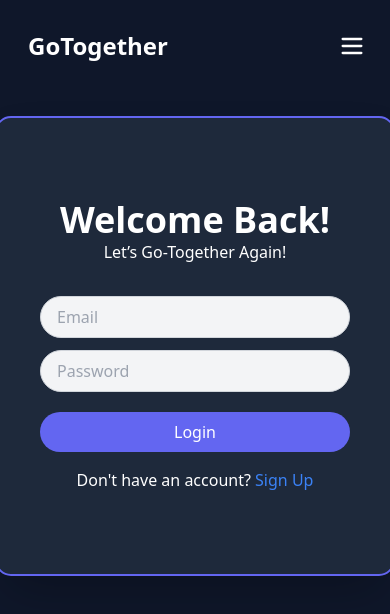
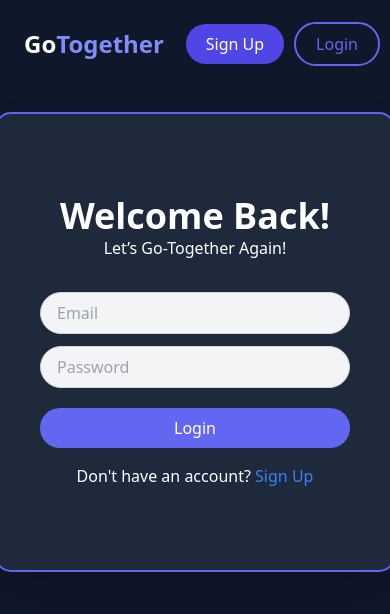
Before and after one commit to Shridharrrr/go-together, a Next.js app: page /login in a window 390 px wide. Shown: the top 614 px of the page. Built offline with nearby package versions, Linux system fonts and the light colour scheme; no server answers.

Commit message:
second final commit

```diff
--- a/package.json
+++ b/package.json
@@ -18,6 +18,7 @@
     "firebase": "^11.3.1",
     "framer-motion": "^12.5.0",
     "leaflet": "^1.9.4",
+    "lodash": "^4.17.21",
     "lucide-react": "^0.475.0",
     "next": "15.1.7",
     "react": "^19.0.0",
--- a/src/app/create-ride/page.js
+++ b/src/app/create-ride/page.js
@@ -1,5 +1,5 @@
 "use client";
-import { useState, useEffect } from "react";
+import { useState, useEffect,useCallback } from "react";
 import {
   fetchSuggestions,
   fetchRouteCreateRide,
@@ -16,7 +16,7 @@ import "leaflet/dist/leaflet.css";
 import L from "leaflet";
 import markerIconPng from "leaflet/dist/images/marker-icon.png";
 import markerShadowPng from "leaflet/dist/images/marker-shadow.png";
-import DatePicker from "react-datepicker";
+import { debounce } from "lodash";
 import "react-datepicker/dist/react-datepicker.css";
 import Navbar from "@/components/Navbar";
 
@@ -48,6 +48,16 @@ export default function CreateRide() {
     setPosition([parseFloat(place.lat), parseFloat(place.lon)]);
     setSuggestions([]);
   };
+
+  const debouncedFetchTo = useCallback(
+      debounce((query) => fetchSuggestions(query, setToSuggestions), 1000),
+      [setToSuggestions]
+    );
+
+    const debouncedFetchFrom = useCallback(
+      debounce((query) => fetchSuggestions(query, setFromSuggestions), 1000),
+      [setFromSuggestions]
+    );
 
   useEffect(() => {
     if (fromPosition && toPosition) {
@@ -108,7 +118,7 @@ export default function CreateRide() {
                   value={from}
                   onChange={(e) => {
                     setFrom(e.target.value);
-                    fetchSuggestions(e.target.value, setFromSuggestions);
+                    debouncedFetchFrom(e.target.value);
                   }}
                   placeholder="Leaving From"
                   className="p-2 border-2 rounded-full text-white w-full bg-gray-800 pl-4"
@@ -141,7 +151,7 @@ export default function CreateRide() {
                   value={to}
                   onChange={(e) => {
                     setTo(e.target.value);
-                    fetchSuggestions(e.target.value, setToSuggestions);
+                    debouncedFetchTo(e.target.value);
                   }}
                   placeholder="Going To"
                   className="p-2 border-2 rounded-full text-white w-full bg-gray-800 pl-4"
@@ -171,12 +181,14 @@ export default function CreateRide() {
               <input
                 type="date"
                 value={date}
+                placeholder="Date"
                 onChange={(e) => setDate(e.target.value)}
                 className="p-2 border-2 rounded-full bg-gray-800 text-white w-full pl-4"
               />
 
               <input
                 type="time"
+                placeholder="Time"
                 value={time}
                 onChange={(e) => setTime(e.target.value)}
                 className="p-2 border-2 rounded-full bg-gray-800 text-white w-full pl-4"
--- a/src/app/find-ride/page.js
+++ b/src/app/find-ride/page.js
@@ -1,5 +1,5 @@
 "use client";
-import { useState, useEffect } from "react";
+import { useState, useEffect,useCallback } from "react";
 import { useAuth } from "@/context/AuthContext";
 import {
   fetchAvailableRides,
@@ -15,6 +15,7 @@ import L from "leaflet";
 import markerIconPng from "leaflet/dist/images/marker-icon.png";
 import markerShadowPng from "leaflet/dist/images/marker-shadow.png";
 import Navbar from "@/components/Navbar";
+import { debounce } from "lodash";
 
 const customMarkerIcon = new L.Icon({
   iconUrl: markerIconPng.src,
@@ -59,8 +60,18 @@ export default function FindRide() {
     }
   };
 
+  const debouncedFetchTo = useCallback(
+    debounce((query) => fetchSuggestions(query, setToSuggestions), 1000),
+    [setToSuggestions]
+  );
+
+  const debouncedFetchFrom = useCallback(
+    debounce((query) => fetchSuggestions(query, setFromSuggestions), 1000),
+    [setFromSuggestions]
+  );
+
   useEffect(() => {
-    fetchRouteFindRide(fromPosition,toPosition,setRouteCoords,findMatchingRides);
+    fetchRouteFindRide(fromPosition,toPosition,setRouteCoords,findMatchingRides,);
   }, [fromPosition, toPosition]);
 
   useEffect(() => {
@@ -108,7 +119,7 @@ export default function FindRide() {
                 value={from}
                 onChange={(e) => {
                   setFrom(e.target.value);
-                  fetchSuggestions(e.target.value, setFromSuggestions);
+                  debouncedFetchFrom(e.target.value);
                 }}
                 placeholder="Leaving From"
                 className="p-2 border-2 rounded-full text-white w-full bg-gray-800 pl-3"
@@ -141,7 +152,7 @@ export default function FindRide() {
                 value={to}
                 onChange={(e) => {
                   setTo(e.target.value);
-                  fetchSuggestions(e.target.value, setToSuggestions);
+                  debouncedFetchTo(e.target.value);
                 }}
                 placeholder="Going To"
                 className="p-2 border-2 rounded-full bg-gray-800 text-white w-full pl-3"
--- a/src/components/Navbar.jsx
+++ b/src/components/Navbar.jsx
@@ -32,7 +32,7 @@ export default function Navbar() {
     }`;
   };
 
-  const getButtonStylesmobile = (page) => {
+  const getButtonStylesMobile = (page) => {
     const isActive = pathname === page;
     return `py-2 px-5 rounded-full active:scale-95 transition-all ${
       isActive
@@ -48,8 +48,8 @@ export default function Navbar() {
   };
 
   return (
-    <nav className="bg-slate-900 text-white p-4 py-6 mb-6 flex justify-between items-center relative z-50">
-  <h1 className="text-2xl font-bold ml-3">GoTogether</h1>
+    <nav className="bg-slate-900 text-white p-3 py-6 mb-6 flex justify-between items-center relative z-50">
+      <h1 className="text-2xl font-bold ml-3 text-indigo-400"><span className="text-white">Go</span>Together</h1>
 
       {/* Desktop Navigation */}
       <div className="hidden lg:flex gap-4 mr-3">
@@ -89,32 +89,42 @@ export default function Navbar() {
         )}
       </div>
 
-  {/* Mobile Menu Button */}
+      {/* Mobile Menu Button (Only for Logged-in Users) */}
+      {user ? (
         <button
           className="lg:hidden p-2 focus:outline-none"
           onClick={() => setIsOpen(!isOpen)}
         >
           {isOpen ? <X size={28} /> : <Menu size={28} />}
         </button>
+      ) : (
+        // Show Sign Up and Login directly if the user is not logged in
+        <div className="lg:hidden flex gap-3">
+          <Link href="/signup" className={getButtonStyles("/signup")}>
+            Sign Up
+          </Link>
+          <Link href="/login" className={getButtonStyles("/login")}>
+            Login
+          </Link>
+        </div>
+      )}
 
-  {/* Mobile Menu (Fixing Hidden Issue) */}
-  {isOpen && (
+      {/* Mobile Menu */}
+      {isOpen && user && (
         <div className="absolute top-full left-0 w-full bg-slate-900 text-white flex flex-col items-center py-4 space-y-3 shadow-lg lg:hidden z-[1000]">
-      {user ? (
-        <>
-          <Link href="/my-rides" className={getButtonStylesmobile("/my-rides")} onClick={() => setIsOpen(false)}>
+          <Link href="/my-rides" className={getButtonStylesMobile("/my-rides")} onClick={() => setIsOpen(false)}>
             My Rides
           </Link>
-          <Link href="/my-requests" className={getButtonStylesmobile("/my-requests")} onClick={() => setIsOpen(false)}>
+          <Link href="/my-requests" className={getButtonStylesMobile("/my-requests")} onClick={() => setIsOpen(false)}>
             My Requests
           </Link>
-          <Link href="/create-ride" className={getButtonStylesmobile("/create-ride")} onClick={() => setIsOpen(false)}>
+          <Link href="/create-ride" className={getButtonStylesMobile("/create-ride")} onClick={() => setIsOpen(false)}>
             Create Ride
           </Link>
-          <Link href="/find-ride" className={getButtonStylesmobile("/find-ride")} onClick={() => setIsOpen(false)}>
+          <Link href="/find-ride" className={getButtonStylesMobile("/find-ride")} onClick={() => setIsOpen(false)}>
             Find Ride
           </Link>
-          <Link href="/available-rides" className={getButtonStylesmobile("/available-rides")} onClick={() => setIsOpen(false)}>
+          <Link href="/available-rides" className={getButtonStylesMobile("/available-rides")} onClick={() => setIsOpen(false)}>
             All Rides
           </Link>
           <button
@@ -126,20 +136,8 @@ export default function Navbar() {
           >
             Log Out
           </button>
-        </>
-      ) : (
-        <>
-          <Link href="/signup" className={getButtonStylesmobile("/signup")} onClick={() => setIsOpen(false)}>
-            Sign Up
-          </Link>
-          <Link href="/login" className={getButtonStylesmobile("/login")} onClick={() => setIsOpen(false)}>
-            Login
-          </Link>
-        </>
-      )}
         </div>
       )}
     </nav>
-
   );
 }
```
Also changed, not shown: src/services/firebaseService.js (+4 -6 lines), 1 other file (tests, documents, lock files or other folders). Lines whose indentation alone changed are shown as unchanged.
